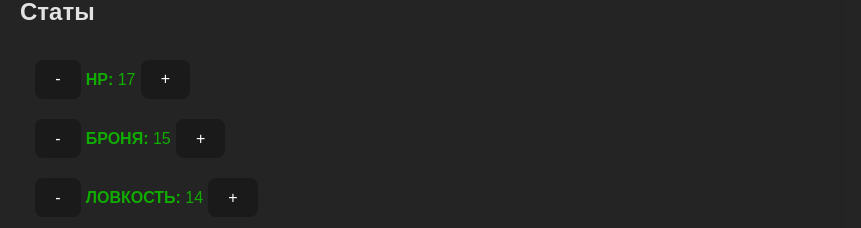
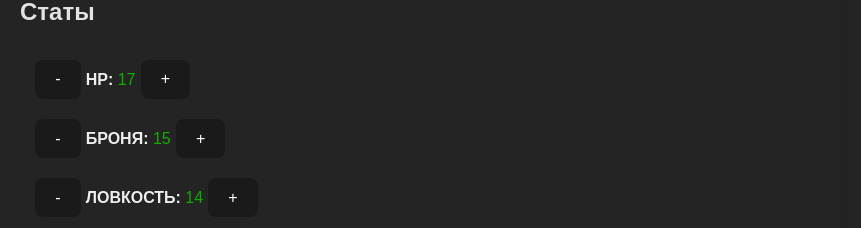
Before and after one commit to farsenyev/dnd, a React (Vite) app in the folder players/my-react-app/: page / in a window 1280 px wide. Shown: the part 724-952 px from the top of the page, without its empty margins (0-861 px from the left). Built offline with nearby package versions, Linux system fonts and the light colour scheme.

Commit message:
change text colot

```diff
--- a/players/my-react-app/src/App.css
+++ b/players/my-react-app/src/App.css
@@ -64,7 +64,9 @@ button:hover {
     font-size: 12px;
   }
 }
-
+.stats strong{
+  color: #eee;
+}
 .stats {
   color: #11ac00;
   padding: 10px;
```
